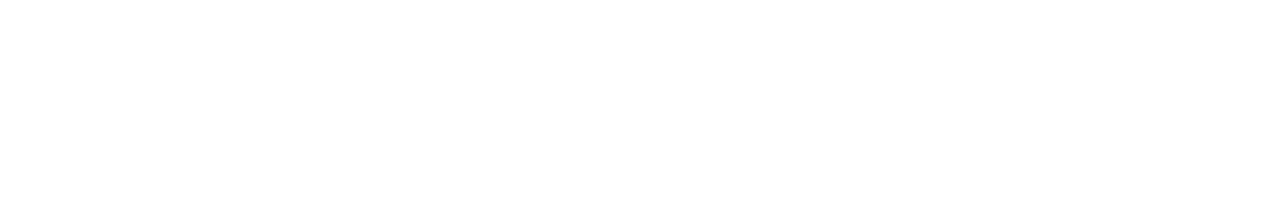
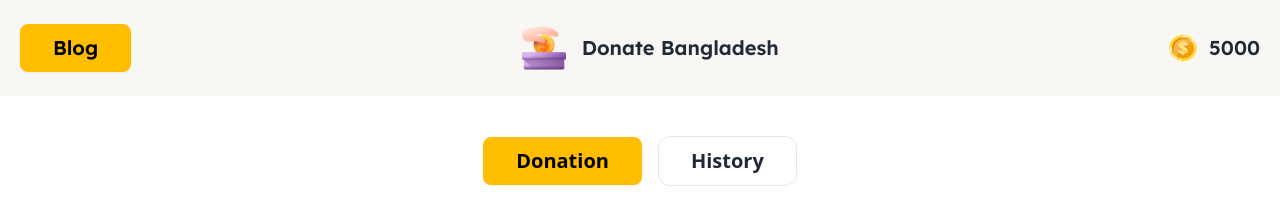
Before and after one commit to shihad-hasan07/Donate-Bangladesh, a plain HTML site: page index.html in a window 1280 px wide. Drawn offline with nearby package versions, Linux system fonts and the light colour scheme.

Commit message:
Navbar added

```diff
--- a/index.html
+++ b/index.html
@@ -20,20 +20,55 @@
             theme: {
                 extend: {
                     colors: {
-                        clifford: '#da373d'
+                        clifford: '#da373d',
+                        smallText: 'rgba(17, 17, 17, 0.70)',
                     },
                     fontFamily: {
-                        font_lexend: 'Lexend'
-                    }
+                        font_lexend: 'Lexend',
+                    },
+
                 }
             }
         }
     </script>
 </head>
+
 <body>
+    <!-- navbar start-->
+    <nav>
+        <div class="px-5 font-semibold text-xl 2xl:px-40 mx-auto mb-10 font-font_lexend flex justify-between items-center h-24 bg-[#F9F7F3]">
+            <!--start -->
+            <div class="btn btn-warning px-8 font-semibold text-xl"><button>Blog</button></div>
+
+            <!-- center -->
+            <div class="flex items-center">
+                <img class=" w-11 h-11" src="./assets/logo.png" alt="">
+                <p class="pl-3 lg:pl-4 hidden lg:block">Donate Bangladesh</p>
+            </div>
+
+            <!-- end -->
+            <div class="flex items-center">
+                <img class="w-7 h-7" src="./assets/coin.png" alt="">
+                <p class="pl-3">5000</p>
+            </div>
+        </div>
+
+        <div class="mx-auto flex justify-center items-center gap-4 mb-6">
+            <p class="btn btn-warning px-8 font-semibold text-xl">Donation</p>
+            <p class="border rounded-xl px-8 py-[10px] font-semibold text-xl">History</p>
+        </div>
+    </nav>
+<!-- navbar end -->
+
+<!-- main body section start -->
+    <section>
+
+    </section>
+<!-- body end -->
 
 
 
-<script src="./js/one.js"></script>
+    <script src="./js/one.js"></script>
 </body>
+
 </html>
```
